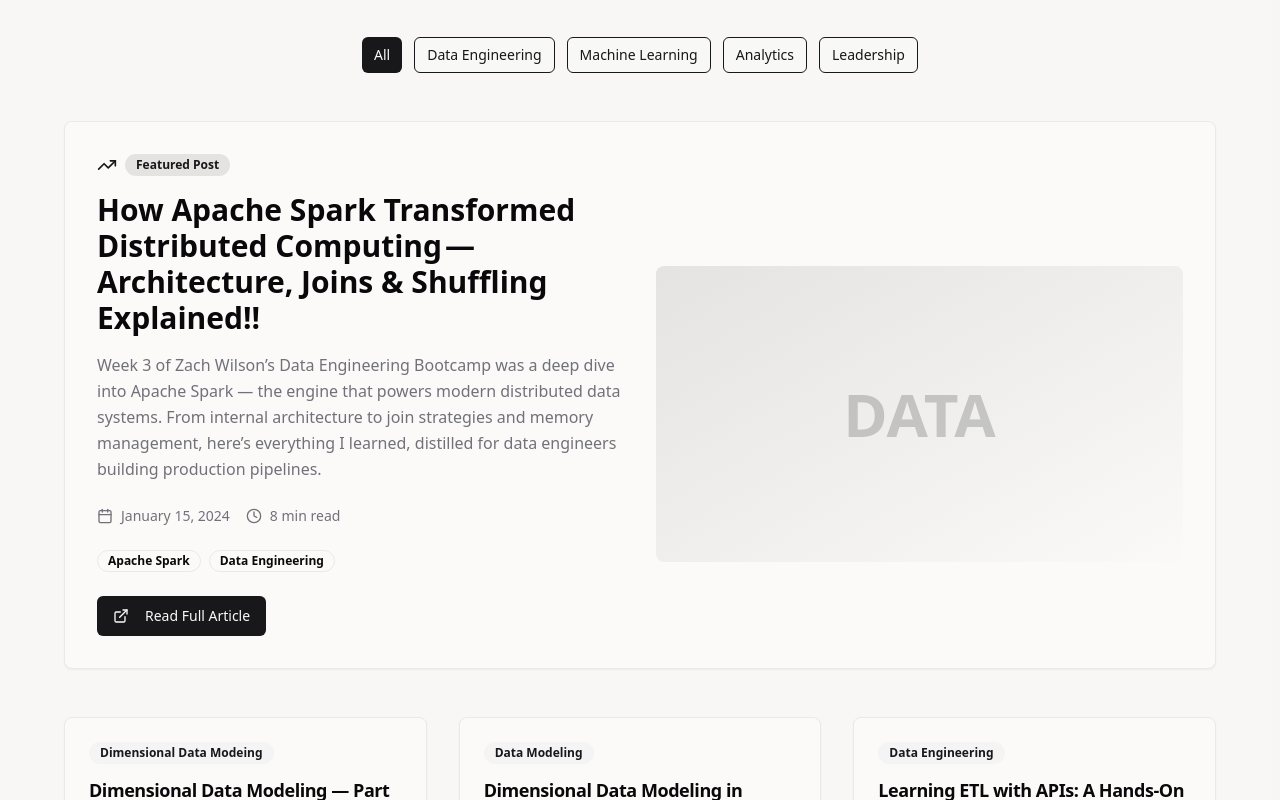
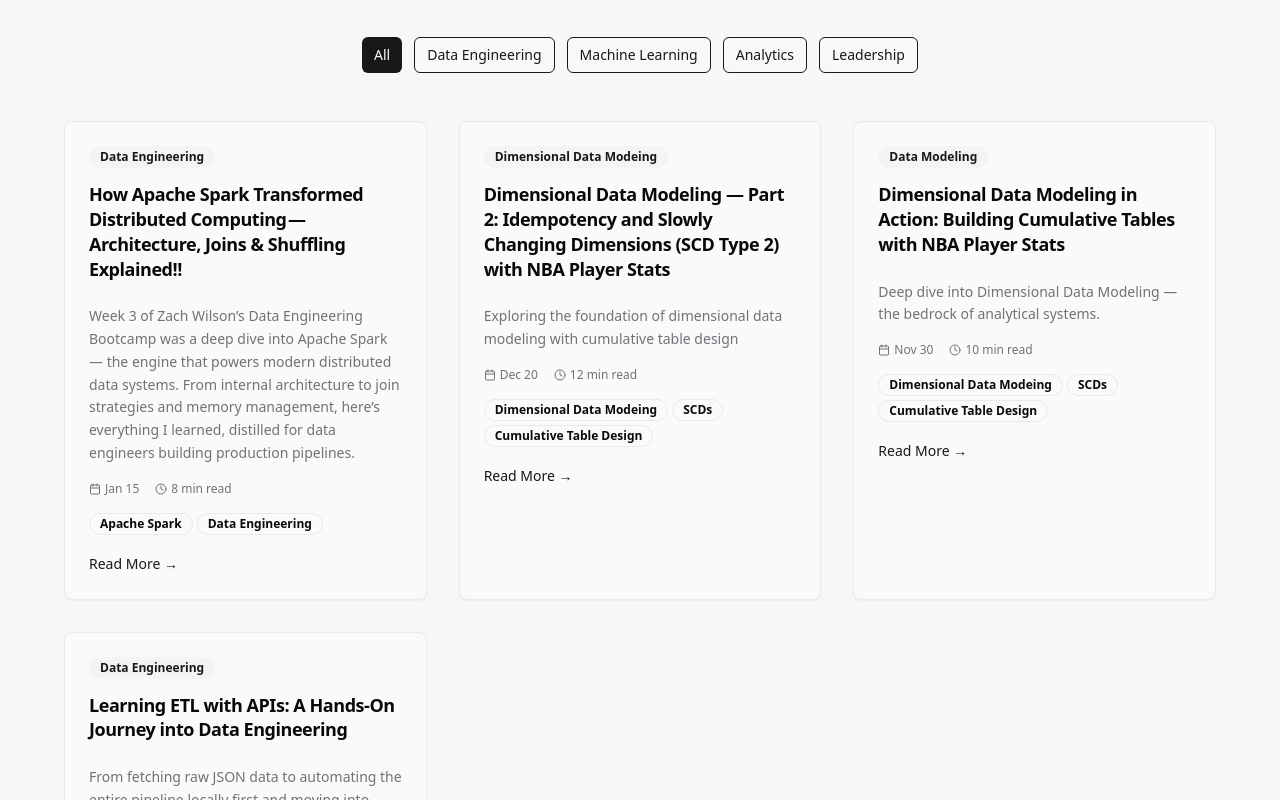
Before and after one commit to Adh101/portfolio-atish-dhamala, a React (Vite) app: page / in a window 1280 px wide. Shown: the part 8760-9560 px from the top of the page. Built offline with nearby package versions, Linux system fonts and the light colour scheme.

Commit message:
Update blog layout and links
Removed the featured post section and updated the blog layout to display all blog posts in a column format, consistent with other sections. The "View All Articles" button has been updated to link to the Medium profile.
-edited src/components/Blog.tsx

```diff
--- a/src/components/Blog.tsx
+++ b/src/components/Blog.tsx
@@ -44,8 +44,6 @@ const Blog = () => {
   ];
 
   const categories = ["All", "Data Engineering", "Machine Learning", "Analytics", "Leadership"];
-  const featuredPost = blogPosts[0];
-  const regularPosts = blogPosts.slice(1);
 
   return (
     <section id="blogs" className="py-20 bg-muted/20">
@@ -73,65 +71,9 @@ const Blog = () => {
             ))}
           </div>
 
-          {/* Featured Post */}
-          <Card className="bg-card border-border hover:shadow-xl transition-shadow duration-300 mb-12">
-            <CardContent className="p-8">
-              <div className="flex items-center gap-2 mb-4">
-                <TrendingUp className="h-5 w-5 text-primary" />
-                <Badge variant="secondary" className="bg-primary/10 text-primary">
-                  Featured Post
-                </Badge>
-              </div>
-
-              <div className="grid grid-cols-1 lg:grid-cols-2 gap-8 items-center">
-                <div>
-                  <h3 className="text-2xl md:text-3xl font-bold text-foreground mb-4 leading-tight">
-                    {featuredPost.title}
-                  </h3>
-                  <p className="text-muted-foreground mb-6 leading-relaxed">
-                    {featuredPost.excerpt}
-                  </p>
-
-                  <div className="flex flex-wrap items-center gap-4 mb-6 text-sm text-muted-foreground">
-                    <div className="flex items-center gap-2">
-                      <Calendar className="h-4 w-4" />
-                      <span>{new Date(featuredPost.date).toLocaleDateString('en-US', { year: 'numeric', month: 'long', day: 'numeric' })}</span>
-                    </div>
-                    <div className="flex items-center gap-2">
-                      <Clock className="h-4 w-4" />
-                      <span>{featuredPost.readTime}</span>
-                    </div>
-                  </div>
-
-                  <div className="flex flex-wrap gap-2 mb-6">
-                    {featuredPost.tags.map((tag, i) => (
-                      <Badge key={i} variant="outline" className="text-xs">
-                        {tag}
-                      </Badge>
-                    ))}
-                  </div>
-
-                  <Button
-                    className="bg-primary hover:bg-primary/90 text-primary-foreground"
-                    onClick={() => window.open(featuredPost.url, '_blank')}
-                  >
-                    <ExternalLink className="mr-2 h-4 w-4" />
-                    Read Full Article
-                  </Button>
-                </div>
-
-                <div className="aspect-video bg-gradient-to-br from-primary/10 to-accent/10 rounded-lg flex items-center justify-center">
-                  <div className="text-6xl text-primary/20 font-bold">
-                    DATA
-                  </div>
-                </div>
-              </div>
-            </CardContent>
-          </Card>
-
-          {/* Regular Posts */}
+          {/* Blog Posts Grid */}
           <div className="grid grid-cols-1 md:grid-cols-2 lg:grid-cols-3 gap-8">
-            {regularPosts.map((post, index) => (
+            {blogPosts.map((post, index) => (
               <Card key={index} className="bg-card border-border hover:shadow-lg transition-all duration-300 group">
                 <CardHeader>
                   <div className="flex items-center justify-between mb-2">
@@ -186,6 +128,7 @@ const Blog = () => {
               variant="outline"
               size="lg"
               className="border-primary text-primary hover:bg-primary hover:text-primary-foreground"
+              onClick={() => window.open('https://medium.com/@atish.dhamala', '_blank')}
             >
               <ExternalLink className="mr-2 h-5 w-5" />
               View All Articles
```
